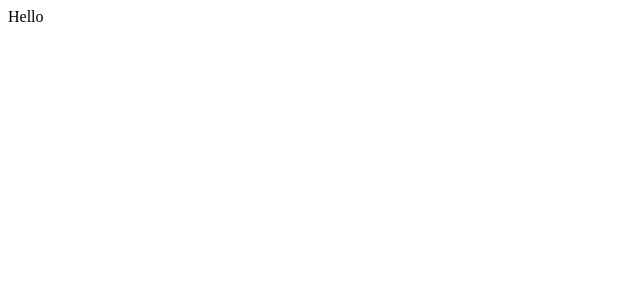
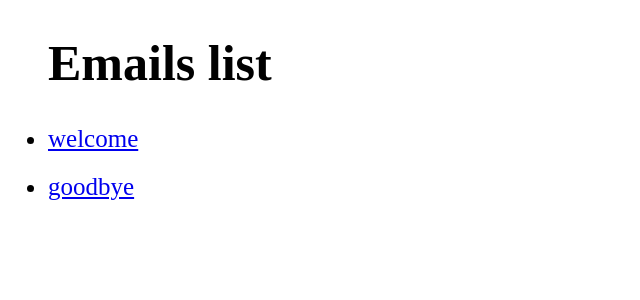
Before and after one commit to emaildot/create-emaildot-app, a React app: page / in a window 1280 px wide. Shown: the top 300 px of the page, without its empty margins (0-640 px from the left). Built offline with nearby package versions, Linux system fonts and the light colour scheme; the HTML template or start-up script is replaced by a standard one.

Commit message:
routes added for showing

```diff
--- a/generator.mjs
+++ b/generator.mjs
@@ -42,12 +42,6 @@ const start = async () => {
         renderFile(value);
       });
     });
-
-    // const result = await ReactDOMServer.renderToStaticMarkup(
-    //   /*#__PURE__*/ React.createElement(HelloWorld, null),
-    // );
-
-    // await fs.writeFile(`${outputFolder}/one.html`, result);
   } catch (e) {
     console.error(e);
   }
--- a/package.json
+++ b/package.json
@@ -33,6 +33,7 @@
   },
   "dependencies": {
     "react": "^17.0.2",
-    "react-dom": "^17.0.2"
+    "react-dom": "^17.0.2",
+    "react-router-dom": "^5.2.0"
   }
 }
--- a/src/App.jsx
+++ b/src/App.jsx
@@ -1,12 +1,25 @@
 import React from 'react';
-import HelloWorld from 'components/HelloWorld';
+import { HashRouter as Router, Route, Switch } from 'react-router-dom';
+import routes from './routes';
+
+const getRoutes = () => {
+  return routes.map((props) => (
+    <Route
+      key={props.id}
+      path={props.path}
+      render={(p) => <props.component {...p} />}
+      exact={props.exact}
+      strict={props.strict}
+    />
+  ));
+};
 
 function App() {
   return (
     <div className="App">
-      <header className="App-header">
-        <HelloWorld />
-      </header>
+      <Router>
+        <Switch>{getRoutes()}</Switch>
+      </Router>
     </div>
   );
 }
--- /dev/null
+++ b/src/EmailBuilder/IndexPage.jsx
@@ -0,0 +1,31 @@
+import React from 'react';
+import { Link } from 'react-router-dom';
+import routes from '../routes';
+
+const styles = {
+  ul: {
+    fontSize: 25,
+  },
+  li: {
+    marginBottom: 20,
+  },
+};
+
+const IndexPage = () => {
+  const filteredRoutes = routes
+    .filter((r) => r.id !== 'index')
+    .map((r) => ({ path: r.path, id: r.id }));
+
+  return (
+    <ul style={styles.ul}>
+      <h1>Emails list</h1>
+      {filteredRoutes.map((r) => (
+        <li key={r.id} style={styles.li}>
+          <Link to={r.path}>{r.id}</Link>
+        </li>
+      ))}
+    </ul>
+  );
+};
+
+export default IndexPage;
--- /dev/null
+++ b/src/routes.jsx
@@ -0,0 +1,24 @@
+import IndexPage from './EmailBuilder/IndexPage';
+import Welcome from './pages/Welcome';
+import Goodbye from './pages/Goodbye';
+
+export default [
+  {
+    id: 'index',
+    path: '/',
+    component: IndexPage,
+    exact: true,
+  },
+  {
+    id: 'welcome',
+    path: '/welcome',
+    component: Welcome,
+    exact: true,
+  },
+  {
+    id: 'goodbye',
+    path: '/goodbye',
+    component: Goodbye,
+    exact: true,
+  },
+];
```
Also changed, not shown: 1 other file (tests, documents, lock files or other folders).
